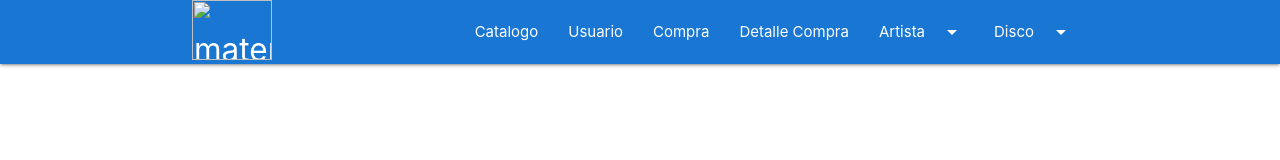
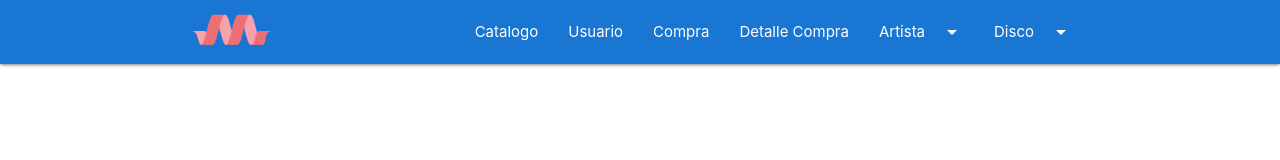
Before and after one commit to rdrgox/materializecss, a plain HTML site: page ejemplo1/index.html in a window 1280 px wide. Drawn offline with nearby package versions, Linux system fonts and the light colour scheme.

Commit message:
Commit de estructura de index

```diff
--- a/ejemplo1/index.html
+++ b/ejemplo1/index.html
@@ -32,7 +32,7 @@
         <nav class="blue darken-2">
             <div class="nav-wrapper container">
                 <a href="#" class="brand-logo">
-                    <img src="images/materialize-logo.png" alt="materialize-logo" width="80" height="60" />
+                    <img src="imagenes/materialize-logo.png" alt="materialize-logo" width="80" height="60" />
                 </a>
                 <a href="#" data-target="nav-mobile" class="sidenav-trigger"><i
                         class="large material-icons">menu</i>></a>
@@ -54,7 +54,7 @@
     <ul class="sidenav" id="nav-mobile">
         <li>
             <div class="background center">
-                <img src="images/materialize-logo.png" width="180" height="160">
+                <img src="imagenes/materialize-logo.png" width="180" height="160">
             </div>
         </li>
         <li><a href="#">Catalogo</a></li>
@@ -89,8 +89,12 @@
         </ul>
     </ul>
 
-    <!--Importar archivo de JavaScript agregar al final del body-->
+    <!--Agregar archivos de JavaScript al final del body-->
+    <script src="https://code.jquery.com/jquery-2.1.1.min.js"></script>
+    <!--Importar archivo de JavaScript materialize.min.js"-->
     <script type="text/javascript" src="js/materialize.min.js"></script>
+    <!--Importar archivo de JavaScript main.js-->
+    <script type="text/javascript" src="js/main.js"></script>
 </body>
 
 </html>
```
Also changed, not shown: ejemplo1/imagenes/materialize-logo.png (added).
